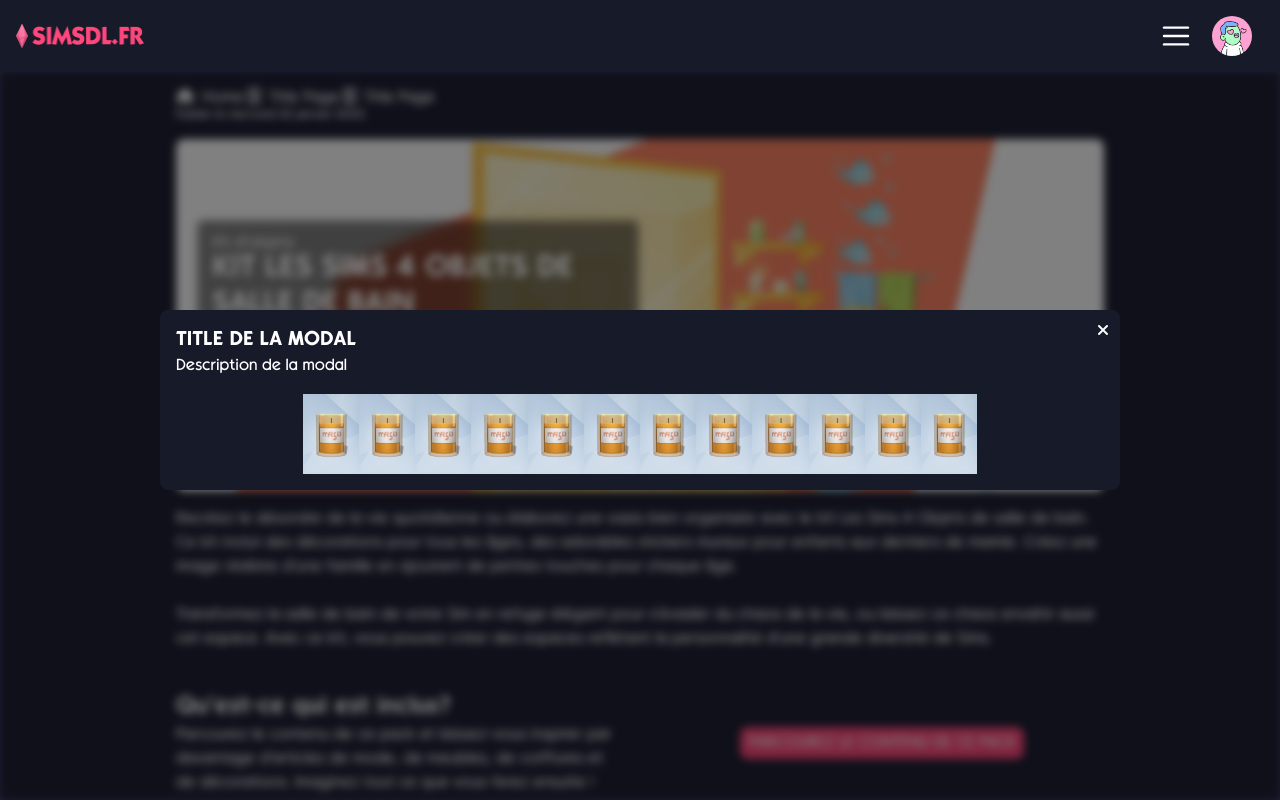
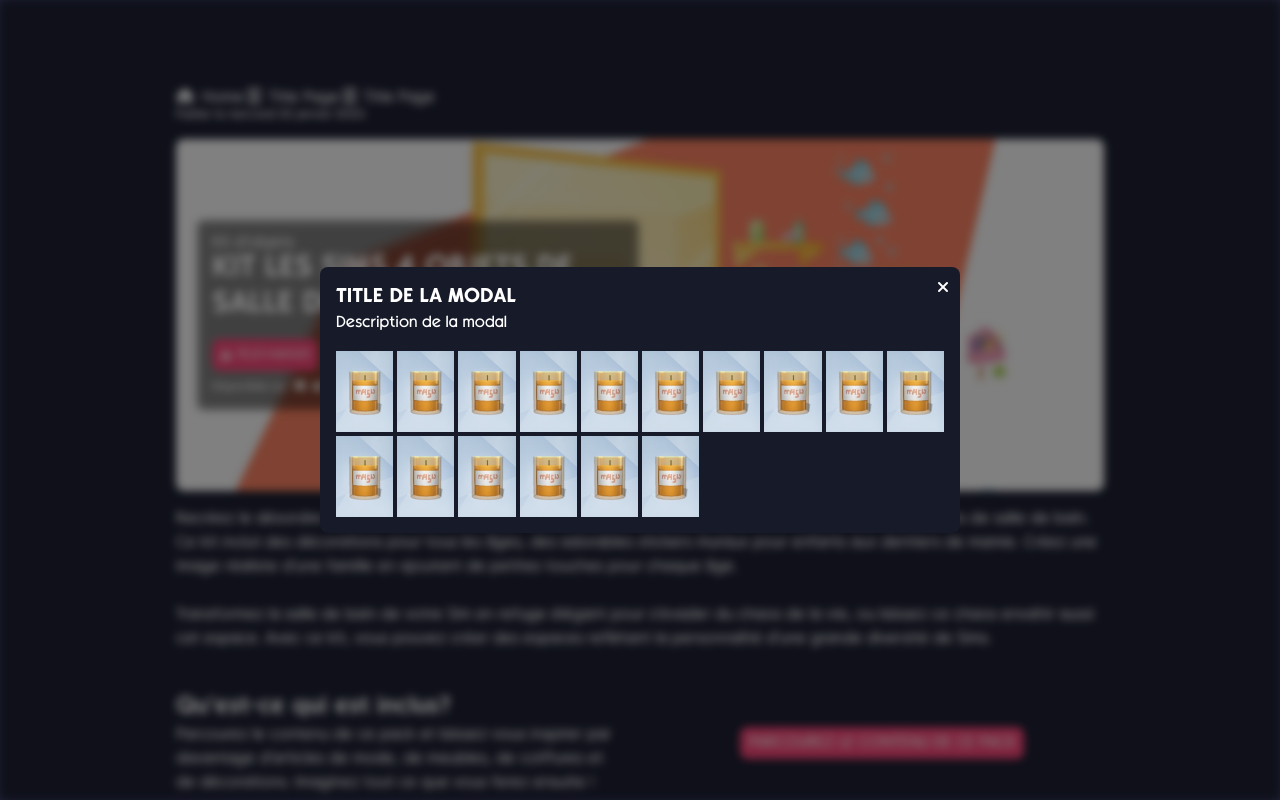
Before and after one commit to Jok-Rr/simsdl-frontend, a website: page details-page.html in a window 1280 px wide. Both pictures are taken after a click on the button "PARCOUREZ LE CONTENU DE CE PACK". Shown: the top 800 px of the page. Drawn offline with nearby package versions, Linux system fonts and the light colour scheme.

Commit message:
fix(Modal): flex to grid

```diff
--- a/assets/js/index.js
+++ b/assets/js/index.js
@@ -9,6 +9,7 @@
 const boxModal = document.getElementById("modal-box");
 const closeModalbtn = document.getElementById("close-modal");
 
+if (menuButton && accountButton && menuBox && accountBox) {
 	const toggleMenu = function () {
 		if (accountBox.classList.contains("scale-y-100")) {
 			menuButton.classList.add("opened");
@@ -43,7 +44,6 @@
 		e.stopPropagation();
 		toggleAccount();
 	});
-
 	document.documentElement.addEventListener("click", function (e) {
 		if (accountBox.classList.contains("scale-y-100")) {
 			toggleAccount();
@@ -52,7 +52,9 @@
 			toggleMenu();
 		}
 	});
+}
 
+if (btnModal && parentModal && boxModal && closeModalbtn) {
 	const openModal = () => {
 		parentModal.classList.remove("hidden");
 		setTimeout(() => {
@@ -79,3 +81,4 @@
 		e.stopPropagation();
 		closeModal();
 	});
+}
--- a/details-page.html
+++ b/details-page.html
@@ -14,7 +14,7 @@
 </head>
 
 <body>
-    <header class="fixed z-50 flex items-center justify-between w-screen col-span-4 p-4 bg-darked">
+    <!-- <header class="fixed z-50 flex items-center justify-between w-screen col-span-4 p-4 bg-darked">
         <figure>
             <a href="./index.html"><img src="./assets/images/logo.png" alt="" class="w-32" /></a>
         </figure>
@@ -67,7 +67,7 @@
                     déconnecter</a>
             </div>
         </div>
-    </header>
+    </header> -->
 
     <main
         class="grid grid-cols-4 gap-4 p-4 pt-[88px] text-center lg:text-left lg:grid-cols-12 lg:gap-10 lg:items-center lg:px-44">
@@ -121,25 +121,30 @@
             <div id="modal-parent"
                 class="fixed top-0 left-0 z-40 flex items-center justify-center hidden w-full h-full backdrop-blur-sm backdrop-brightness-50">
                 <div id="modal-box"
-                    class="relative w-3/4 p-4 text-left duration-200 origin-top scale-y-0 rounded-lg bg-darked">
+                    class="relative w-3/4 p-4 text-left duration-200 origin-top scale-y-0 rounded-lg lg:w-1/2 bg-darked">
                     <i class="absolute cursor-pointer right-3 top-3 fa-solid fa-xmark" id="close-modal"></i>
                     <div class="mb-4">
                         <h3>TITLE DE LA MODAL</h3>
                         <p>Description de la modal</p>
                     </div>
-                    <figure class="flex flex-wrap justify-center">
-                        <img src="./assets/images/modal-img.jpeg" alt="" class="h-20">
-                        <img src="./assets/images/modal-img.jpeg" alt="" class="h-20">
-                        <img src="./assets/images/modal-img.jpeg" alt="" class="h-20">
-                        <img src="./assets/images/modal-img.jpeg" alt="" class="h-20">
-                        <img src="./assets/images/modal-img.jpeg" alt="" class="h-20">
-                        <img src="./assets/images/modal-img.jpeg" alt="" class="h-20">
-                        <img src="./assets/images/modal-img.jpeg" alt="" class="h-20">
-                        <img src="./assets/images/modal-img.jpeg" alt="" class="h-20">
-                        <img src="./assets/images/modal-img.jpeg" alt="" class="h-20">
-                        <img src="./assets/images/modal-img.jpeg" alt="" class="h-20">
-                        <img src="./assets/images/modal-img.jpeg" alt="" class="h-20">
-                        <img src="./assets/images/modal-img.jpeg" alt="" class="h-20">
+                    <figure class="grid justify-center grid-cols-4 gap-1 lg:grid-cols-10">
+                        <img src="./assets/images/modal-img.jpeg" alt="" class="w-full col-span-1">
+                        <img src="./assets/images/modal-img.jpeg" alt="" class="w-full col-span-1">
+                        <img src="./assets/images/modal-img.jpeg" alt="" class="w-full col-span-1">
+                        <img src="./assets/images/modal-img.jpeg" alt="" class="w-full col-span-1">
+                        <img src="./assets/images/modal-img.jpeg" alt="" class="w-full col-span-1">
+                        <img src="./assets/images/modal-img.jpeg" alt="" class="w-full col-span-1">
+                        <img src="./assets/images/modal-img.jpeg" alt="" class="w-full col-span-1">
+                        <img src="./assets/images/modal-img.jpeg" alt="" class="w-full col-span-1">
+                        <img src="./assets/images/modal-img.jpeg" alt="" class="w-full col-span-1">
+                        <img src="./assets/images/modal-img.jpeg" alt="" class="w-full col-span-1">
+                        <img src="./assets/images/modal-img.jpeg" alt="" class="w-full col-span-1">
+                        <img src="./assets/images/modal-img.jpeg" alt="" class="w-full col-span-1">
+                        <img src="./assets/images/modal-img.jpeg" alt="" class="w-full col-span-1">
+                        <img src="./assets/images/modal-img.jpeg" alt="" class="w-full col-span-1">
+                        <img src="./assets/images/modal-img.jpeg" alt="" class="w-full col-span-1">
+                        <img src="./assets/images/modal-img.jpeg" alt="" class="w-full col-span-1">
+
                     </figure>
                 </div>
             </div>
```
Also changed, not shown: assets/css/main.css. Lines whose indentation alone changed are shown as unchanged.
